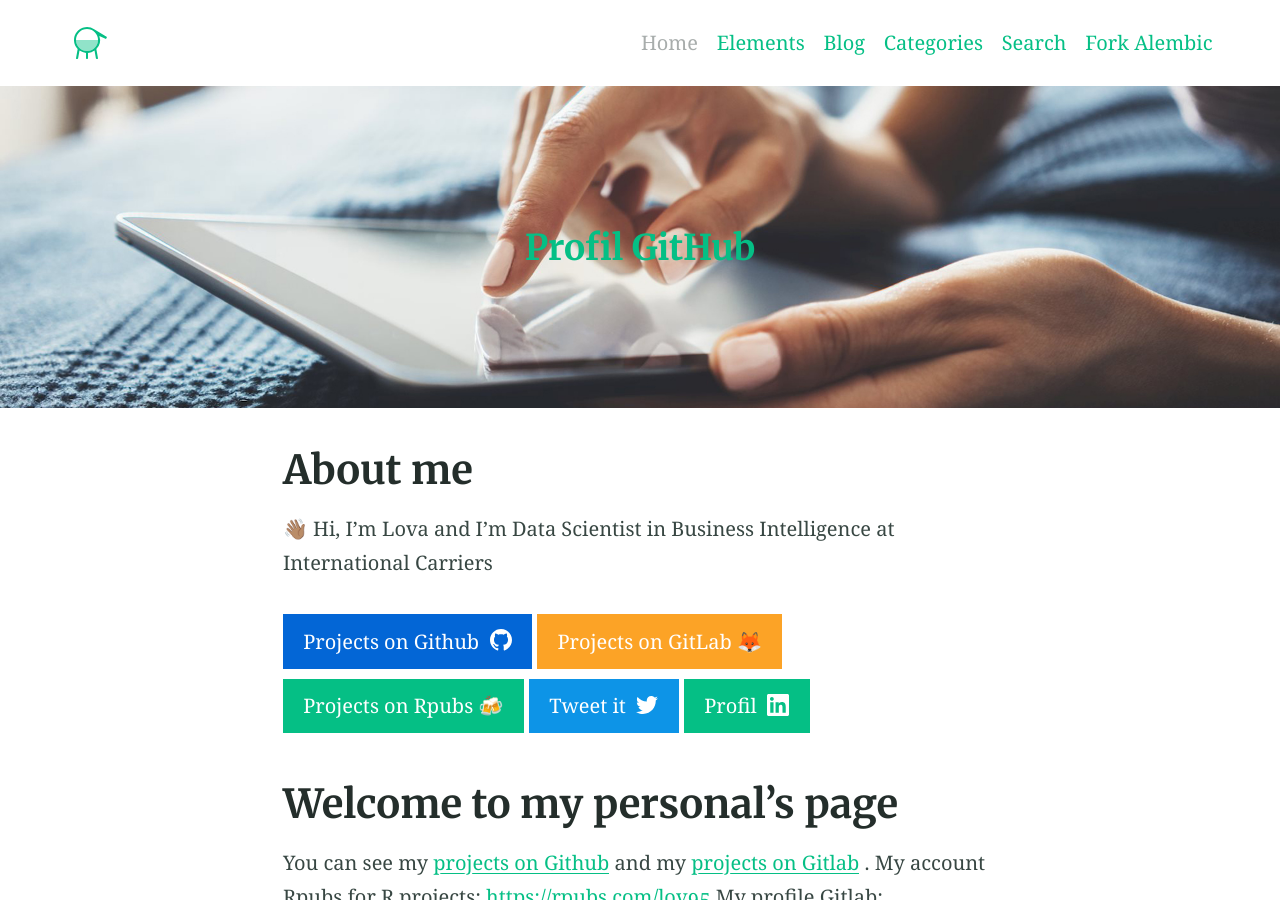
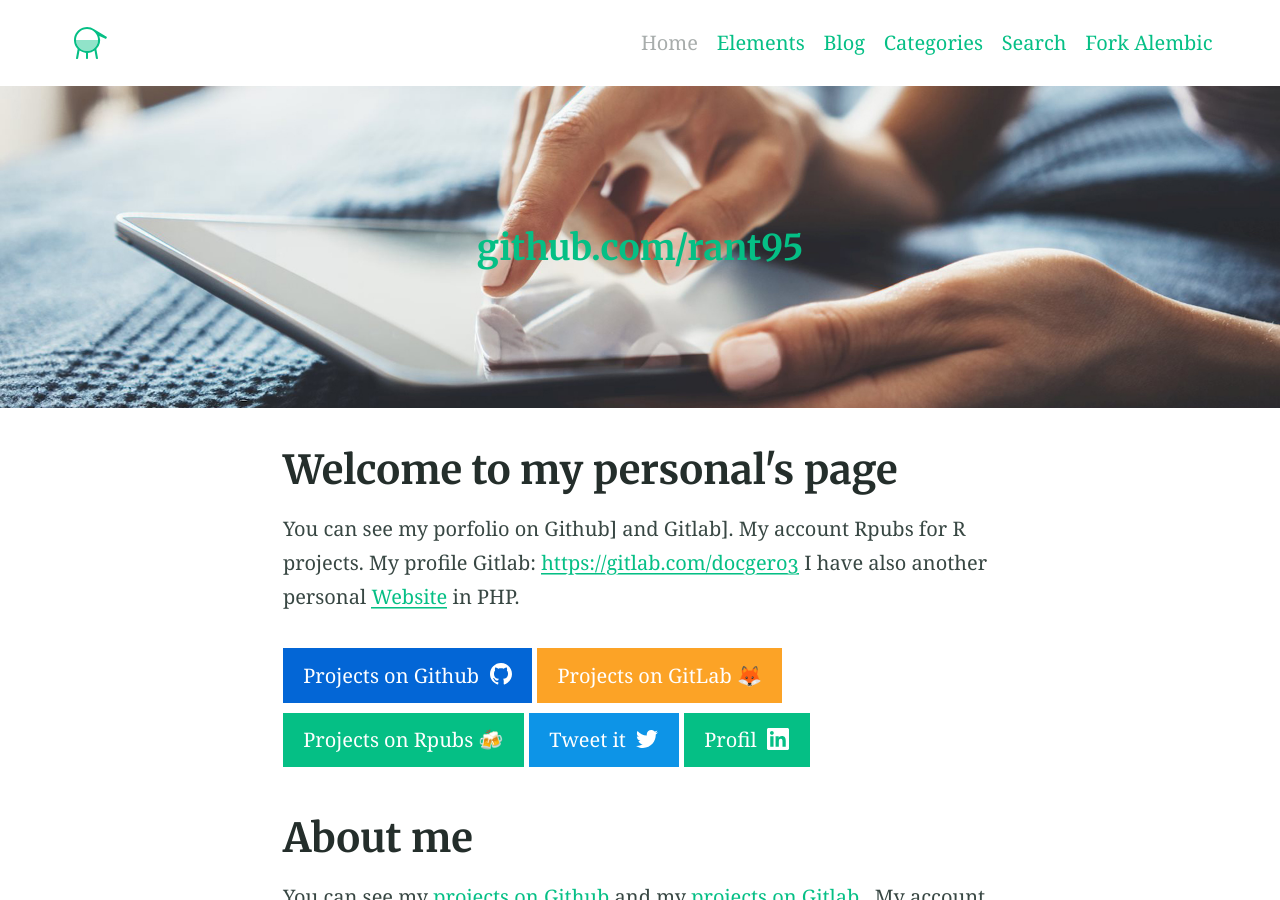
Before and after one commit to rant95/rant95.github.io, a Jekyll site: the page built from index.md, in a window 1280 px wide and 900 px high. Built offline with Jekyll 4.4.1, drawn with Linux system fonts in a browser that asks for light colours; some of the changed text lies outside the part shown.

Commit message:
Update index.md

```diff
--- a/index.md
+++ b/index.md
@@ -1,26 +1,25 @@
 ---
-title: About me
+title: Welcome to my personal's page
 feature_text: |
-  ## [Profil GitHub](https://github.com/rant95)
+  ## [github.com/rant95](https://github.com/rant95)
 
 feature_image: "U301137.jpg"
 
 ---
-👋🏽 Hi, I'm Lova  and I'm Data Scientist in Business Intelligence at International Carriers
+You can see my porfolio on Github] and Gitlab]. My account Rpubs for R projects.
+My profile Gitlab: [https://gitlab.com/docgero3](https://gitlab.com/docgero3)
+I have also another personal [Website](http://zarius.free.fr//) in PHP.
 
-{% include button.html text="Projects on Github" icon="github" link="https://github.com/rant95/" color="#0366d6" %} {% include button.html text="Projects on GitLab 🦊" link="https://gitlab.com/docgero3" color="#fca326" %} {% include button.html text="Projects on Rpubs 🍻"  link="https://rpubs.com/lov95" color="#00110" %} {% include button.html text="Tweet it" icon="twitter" link="https://twitter.com/intent/tweet/?url=https://rant95.github.io&text=The%20porfolio%20of%20Lova" color="#0d94e7" %} {% include button.html text="Profil" icon="linkedin" link="https://www.linkedin.com/in/loran7/" %}
+{% include button.html text="Projects on Github" icon="github" link="https://github.com/rant95/" color="#0366d6" %} {% include button.html text="Projects on GitLab 🦊" link="https://gitlab.com/docgero3" color="#fca326" %} {% include button.html text="Projects on Rpubs 🍻"  link="https://rpubs.com/lov95" color="#00000" %} {% include button.html text="Tweet it" icon="twitter" link="https://twitter.com/intent/tweet/?url=https://rant95.github.io&text=The%20porfolio%20of%20Lova" color="#0d94e7" %} {% include button.html text="Profil" icon="linkedin" link="https://www.linkedin.com/in/loran7/" %}
 
-
-
-# Welcome to my personal's page
+# About me
 
 You can see my [projects on Github](https://github.com/rant95/) and my [projects on Gitlab](https://gitlab.com/docgero3) .
 My account Rpubs for R projects: [https://rpubs.com/lov95](https://rpubs.com/lov95)
 My profile Gitlab: [https://gitlab.com/docgero3](https://gitlab.com/docgero3)
 I have also another personal [Website](http://zarius.free.fr//) in PHP.
 
-
-
+👋🏽 Hi, I'm Lova  and I'm Data Scientist in Business Intelligence at International Carriers
 
 🎓 Graduate from CNAM in Network and Telecommunication Master's Degree and I hold a [certificate of specialization in Big data analysis](https://formation.cnam.fr/rechercher-par-discipline/certificat-de-specialisation-analyste-de-donnees-massives-669531.kjsp) and I have recently got a [certificate of specialization in AI](https://formation.cnam.fr/rechercher-par-discipline/certificat-de-specialisation-intelligence-artificielle-1176377.kjsp) at CNAM
 
```
